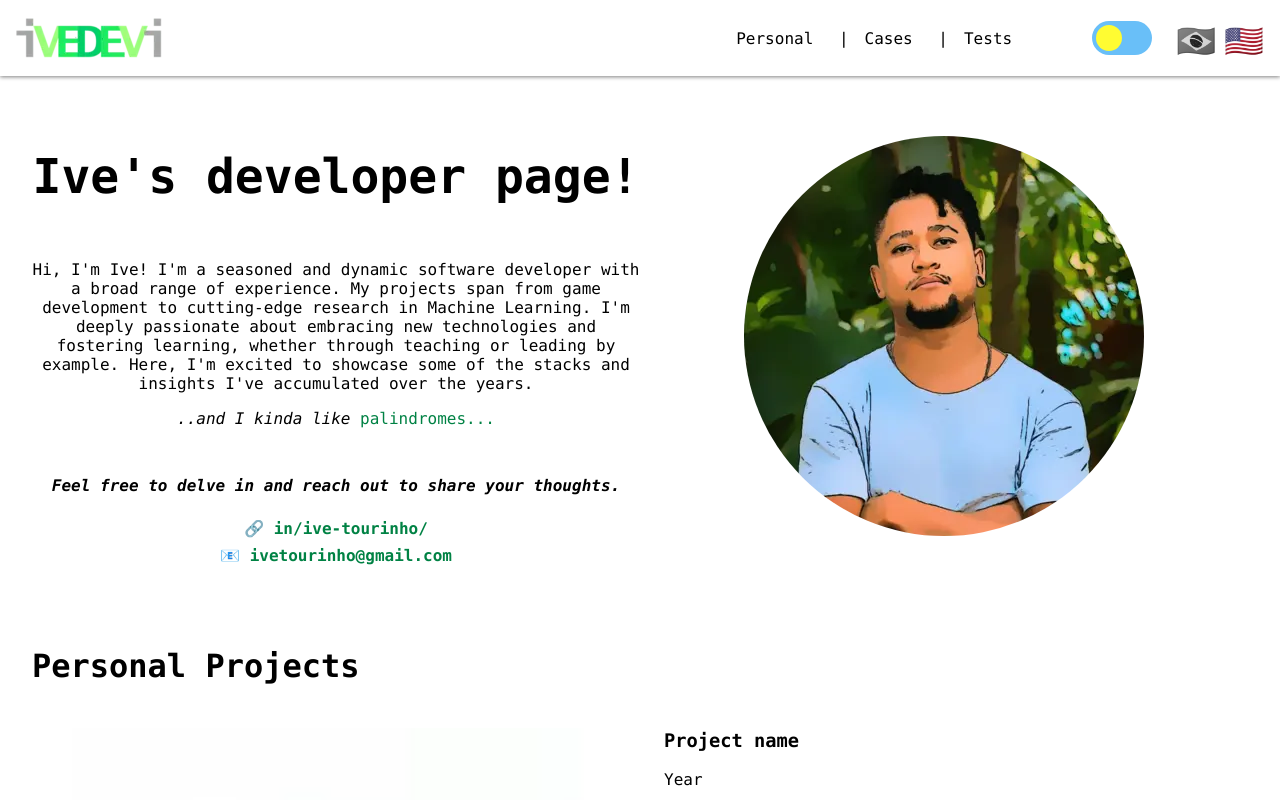
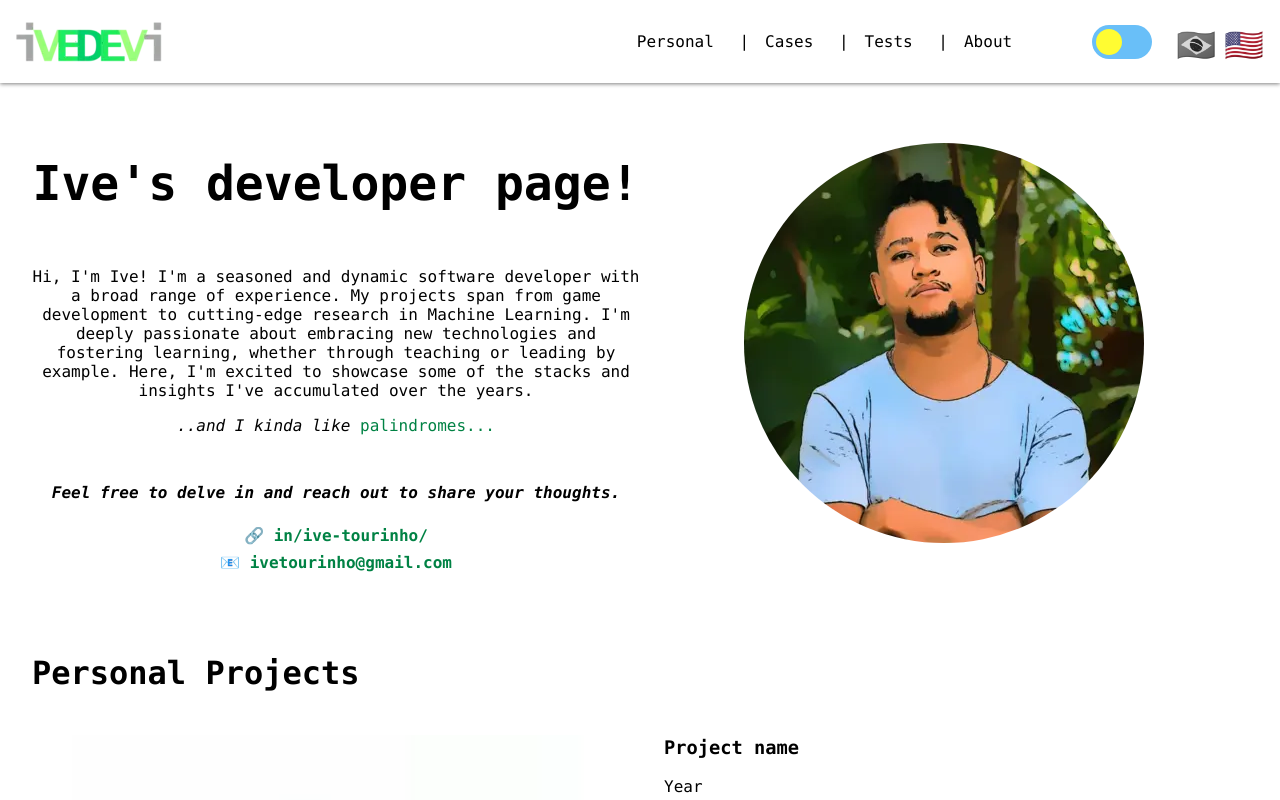
Before and after one commit to IveTou/ive-portfolio, a plain HTML site: page index.html in a window 1280 px wide. Shown: the top 800 px of the page. Drawn offline with Linux system fonts and the light colour scheme.

Commit message:
feat: about section

```diff
--- a/index.html
+++ b/index.html
@@ -34,7 +34,8 @@
               <ul>
                 <li><a href='#personal' data-i18n='nav.personal'></a> |</li>
                 <li><a href='#cases' data-i18n='nav.cases'></a> | </li>
-                <li><a href='#tests' data-i18n='nav.tests'></a></li>
+                <li><a href='#tests' data-i18n='nav.tests'></a> | </li>
+                <li><a href='#about' data-i18n='nav.about'></a></li>
               </ul>
             </div>
           </nav>
@@ -58,7 +59,8 @@
             <ul>
               <li><a href='#personal' data-i18n='nav.personal'></a> |</li>
               <li><a href='#cases' data-i18n='nav.cases'></a> | </li>
-              <li><a href='#tests' data-i18n='nav.tests'></a></li>
+              <li><a href='#tests' data-i18n='nav.tests'></a> | </li>
+              <li><a href='#about' data-i18n='nav.about'></a></li>
             </ul>
           </div>
         </nav>
@@ -119,6 +121,9 @@
       <section class='content' id='cases'>
         <h2 data-i18n='cases.title'></h2>
       </section>
+      <section class='content' id='about'>
+        <h2 data-i18n='about.title'></h2>
+      </section>
     </main>
     <footer >
       <article class='content'>
--- a/scripts/main.js
+++ b/scripts/main.js
@@ -2,7 +2,8 @@ const contentJson = {
   nav: {
     personal: { en: 'Personal', pt: 'Pessoal'},
     cases: { en: 'Cases', pt: 'Casos'},
-    tests: { en: 'Tests', pt: 'Desafios'}
+    tests: { en: 'Tests', pt: 'Desafios'},
+    about: { en: 'About', pt: 'Sobre mim'}
   },
   intro: {
     title: { en: 'Ive\'s developer page!', pt: 'Ive - Portifólio profissional'},
@@ -39,6 +40,9 @@ const contentJson = {
   },
   cases : {
     title: { en: 'Cases', pt: 'Casos'},
+  },
+  about : {
+    title: { en: 'About', pt: 'Sobre mim'},
   },
   metrics: {
     title: { en: 'Metrics', pt: 'Métricas'},
--- a/style.css
+++ b/style.css
@@ -162,7 +162,7 @@ nav ul {
   display: flex;
   flex-wrap: wrap;
   list-style: none;
-  margin: 0;
+  padding: 0;
 }
 
 nav ul a {
```
